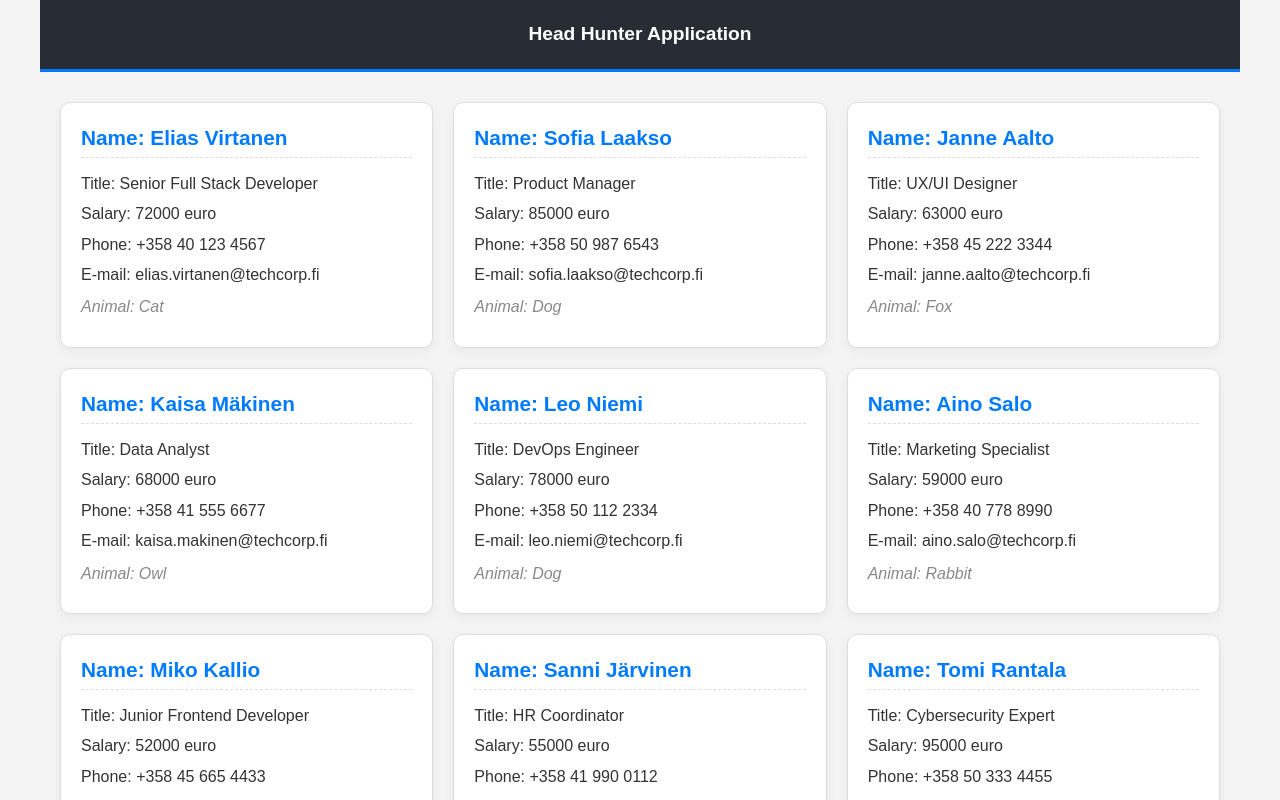
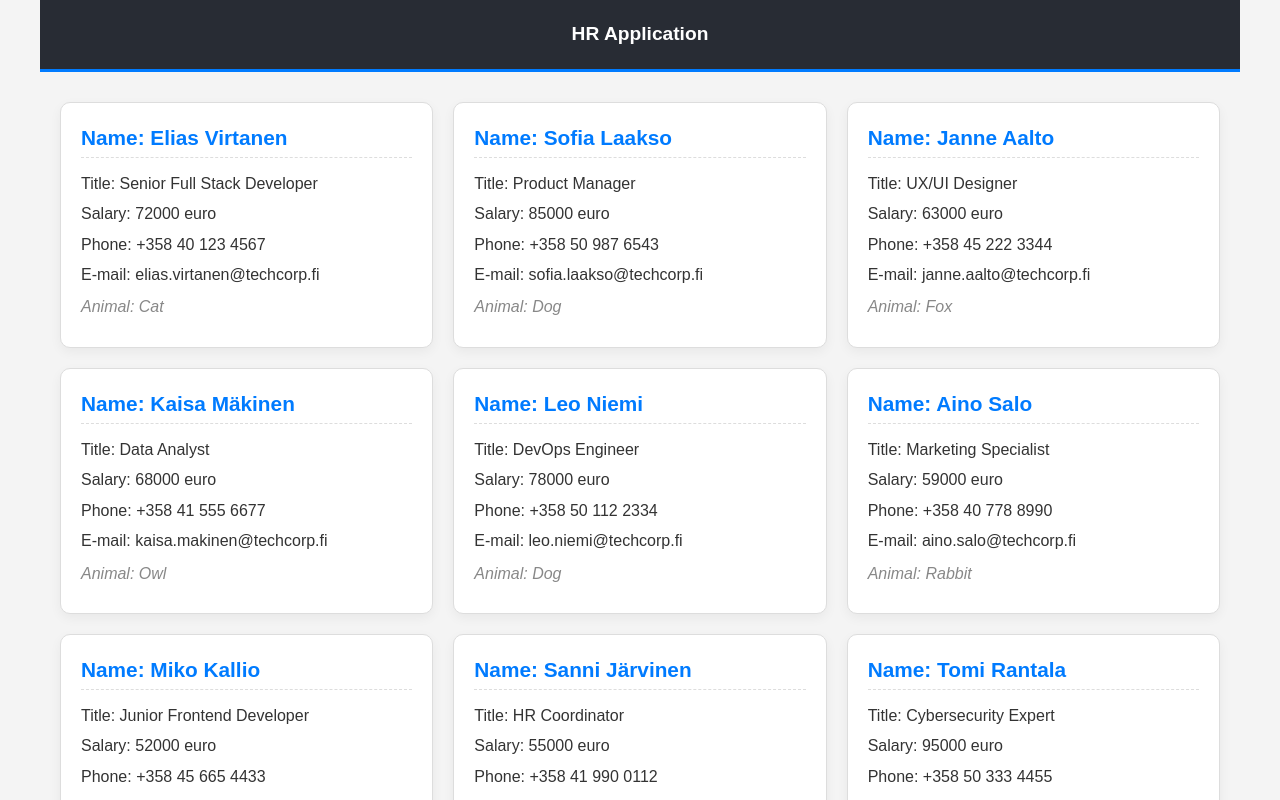
Before and after one commit to s2500258/hrApp, a React (Vite) app: page / in a window 1280 px wide. Shown: the top 800 px of the page. Built offline with nearby package versions, Linux system fonts and the light colour scheme.

Commit message:
Step 1 done

```diff
--- a/src/App.jsx
+++ b/src/App.jsx
@@ -90,7 +90,7 @@ function App() {
 
   return (
     <>
-      <Header title="Head Hunter Application" />
+      <Header title="HR Application" />
       <main>
         {employees.map((employee,index)=>(
           <Person employee={employee} key={index}/>
```
